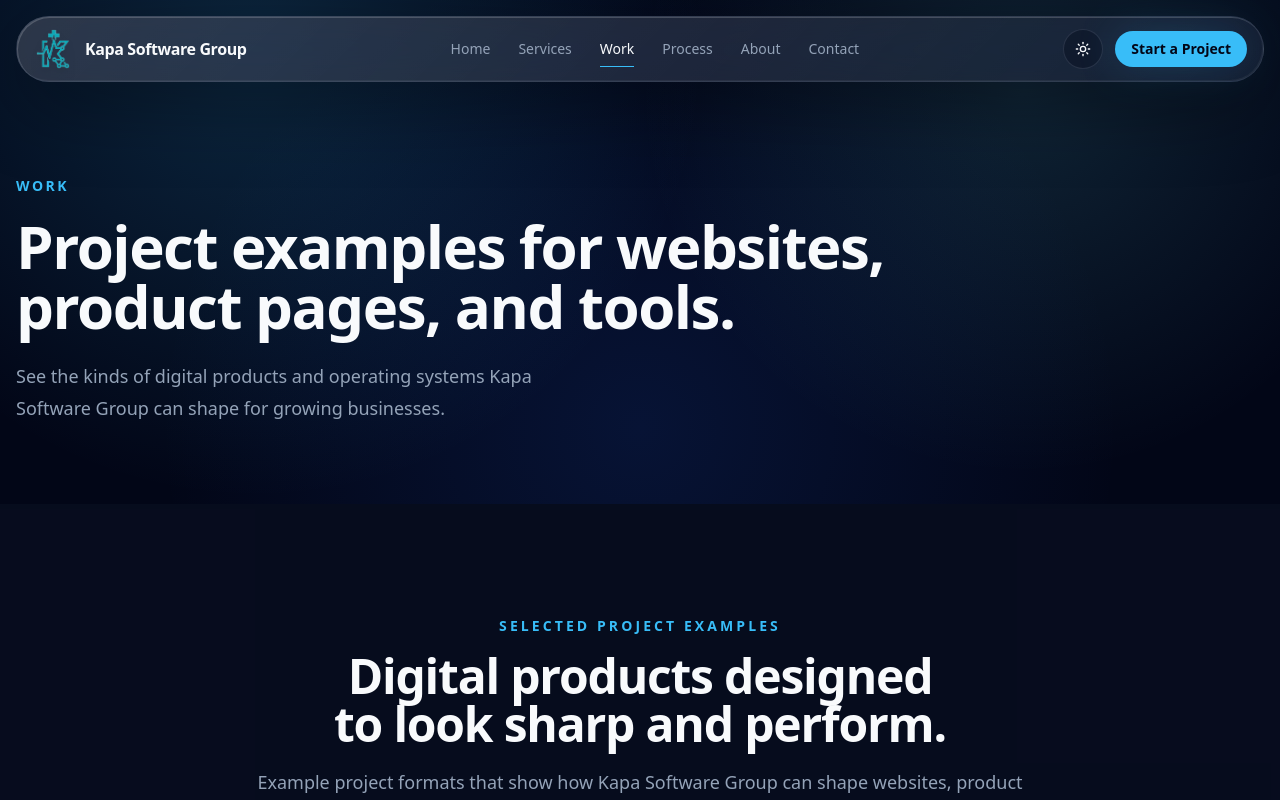
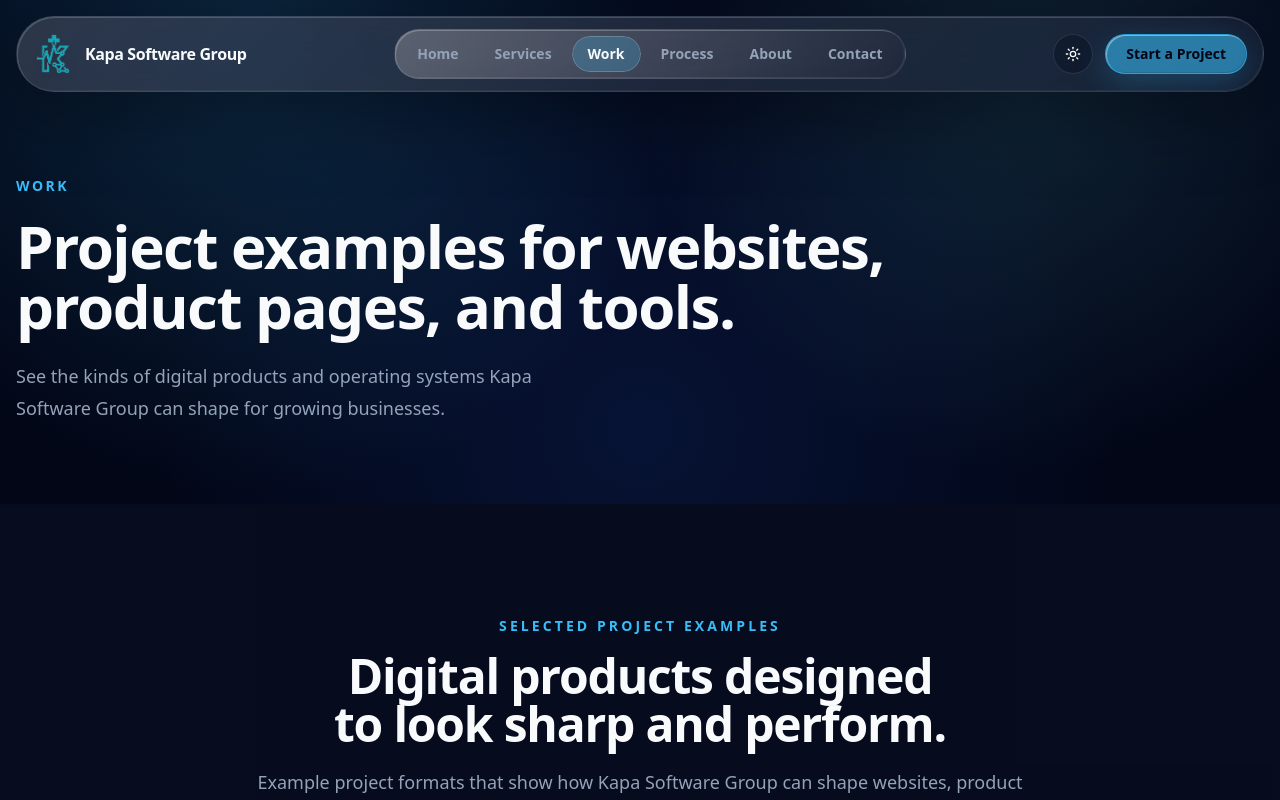
Before and after one commit to KAPA-Software-Group/official-company-site, a Next.js app: page /work in a window 1280 px wide. Shown: the top 800 px of the page. Built offline with nearby package versions, Linux system fonts and the light colour scheme.

Commit message:
Add animated navbar interactions

```diff
--- a/components/navbar.tsx
+++ b/components/navbar.tsx
@@ -2,13 +2,12 @@
 
 import Link from "next/link";
 import { Menu, X } from "lucide-react";
-import { AnimatePresence, motion, type Variants } from "framer-motion";
+import { AnimatePresence, motion, useReducedMotion, type Variants } from "framer-motion";
 import { useState } from "react";
 import { usePathname } from "next/navigation";
 
 import { BrandLogo } from "@/components/brand-logo";
 import { ThemeToggle } from "@/components/theme-toggle";
-import { buttonVariants } from "@/components/ui/button";
 import { cn } from "@/lib/utils";
 
 const navItems = [
@@ -71,61 +70,108 @@ const itemVariants: Variants = {
 export function Navbar() {
   const [open, setOpen] = useState(false);
   const pathname = usePathname();
+  const shouldReduceMotion = useReducedMotion();
 
   return (
     <header className="fixed inset-x-0 top-4 z-50 px-4">
-      <nav
-        className="liquid-glass-strong mx-auto flex max-w-7xl items-center justify-between rounded-full border px-4 py-3"
+      <motion.nav
+        className="liquid-glass-strong relative mx-auto flex max-w-7xl items-center justify-between overflow-hidden rounded-full border px-4 py-3"
         aria-label="Primary navigation"
+        initial={shouldReduceMotion ? false : { opacity: 0, y: -24, scale: 0.96, filter: "blur(12px)" }}
+        animate={shouldReduceMotion ? undefined : { opacity: 1, y: 0, scale: 1, filter: "blur(0px)" }}
+        transition={{ type: "spring", stiffness: 300, damping: 24, mass: 0.8 }}
       >
-        <Link href="/" className="flex items-center gap-3" aria-label="Kapa Software Group home">
+        <motion.span
+          aria-hidden="true"
+          className="pointer-events-none absolute inset-y-0 left-[-35%] w-1/3 skew-x-[-18deg] bg-gradient-to-r from-transparent via-cyan-200/25 to-transparent blur-sm"
+          initial={shouldReduceMotion ? false : { x: "0%", opacity: 0 }}
+          animate={shouldReduceMotion ? undefined : { x: "430%", opacity: [0, 1, 0] }}
+          transition={{ duration: 2.4, ease: "easeInOut", repeat: Infinity, repeatDelay: 3.5 }}
+        />
+        <motion.div whileHover={shouldReduceMotion ? undefined : { scale: 1.05, rotate: -2 }} whileTap={{ scale: 0.96 }}>
+          <Link href="/" className="relative z-10 flex items-center gap-3" aria-label="Kapa Software Group home">
           <BrandLogo priority />
           </Link>
+        </motion.div>
 
-        <div className="hidden items-center gap-7 lg:flex">
+        <motion.div
+          className="liquid-pill relative z-10 hidden items-center gap-1 rounded-full border px-1.5 py-1.5 lg:flex"
+          initial={shouldReduceMotion ? false : { opacity: 0, y: -8 }}
+          animate={shouldReduceMotion ? undefined : { opacity: 1, y: 0 }}
+          transition={{ delay: 0.15, duration: 0.35, ease: "easeOut" }}
+        >
           {navItems.map((item) => {
             const isActive = pathname === item.href;
 
             return (
+              <motion.div
+                key={item.label}
+                whileHover={shouldReduceMotion ? undefined : { y: -3, scale: 1.06 }}
+                whileTap={{ scale: 0.94 }}
+                transition={{ type: "spring", stiffness: 520, damping: 24 }}
+              >
                 <Link
-                key={item.label}
                   href={item.href}
                   className={cn(
-                  "group relative text-sm font-medium transition hover:text-foreground",
+                    "group relative block overflow-hidden rounded-full px-4 py-2 text-sm font-semibold transition hover:text-foreground",
                     isActive ? "text-foreground" : "text-muted",
                   )}
                 >
-                {item.label}
-                <span
-                  className={cn(
-                    "absolute -bottom-2 left-0 h-px w-full origin-left bg-primary transition-transform duration-300 group-hover:scale-x-100",
-                    isActive ? "scale-x-100" : "scale-x-0",
-                  )}
+                  <span className="absolute inset-x-3 bottom-1 h-px origin-left scale-x-0 bg-cyan-200/75 transition-transform duration-300 group-hover:scale-x-100" />
+                  <span className="absolute inset-y-0 left-[-65%] w-1/2 skew-x-[-18deg] bg-gradient-to-r from-transparent via-white/35 to-transparent opacity-0 blur-[1px] transition-all duration-500 group-hover:left-[120%] group-hover:opacity-100" />
+                  {isActive ? (
+                    <motion.span
+                      layoutId="nav-slider"
+                      className="absolute inset-0 rounded-full border border-white/20 bg-[rgb(var(--primary)/0.22)] shadow-[inset_1px_1px_0_rgb(255_255_255/0.28),inset_-1px_-1px_0_rgb(2_6_23/0.12),0_8px_32px_rgb(56_189_248/0.28)] backdrop-blur-xl"
+                      animate={shouldReduceMotion ? undefined : { boxShadow: ["0 8px 26px rgb(56 189 248 / 0.18)", "0 10px 40px rgb(103 232 249 / 0.38)", "0 8px 26px rgb(56 189 248 / 0.18)"] }}
+                      transition={{ layout: { type: "spring", stiffness: 520, damping: 28 }, boxShadow: { duration: 1.8, repeat: Infinity, ease: "easeInOut" } }}
                     />
+                  ) : null}
+                  <span className="relative z-10">{item.label}</span>
                 </Link>
+              </motion.div>
             );
           })}
+        </motion.div>
+
+        <div className="relative z-10 hidden items-center gap-3 lg:flex">
+          <ThemeToggle />
+          <motion.div whileHover={shouldReduceMotion ? undefined : { y: -3, scale: 1.05 }} whileTap={{ scale: 0.95 }}>
+            <Link
+              className="group relative inline-flex h-10 items-center justify-center overflow-hidden rounded-full border border-primary/55 bg-[rgb(var(--primary)/0.58)] px-5 text-sm font-bold text-slate-950 shadow-[inset_1px_1px_0_rgb(255_255_255/0.42),inset_-1px_-1px_0_rgb(2_6_23/0.12),0_10px_32px_rgb(56_189_248/0.24)] backdrop-blur-xl transition hover:bg-[rgb(var(--primary)/0.72)] hover:shadow-[inset_1px_1px_0_rgb(255_255_255/0.5),inset_-1px_-1px_0_rgb(2_6_23/0.14),0_16px_46px_rgb(56_189_248/0.42)] dark:text-slate-950"
+              href="/contact"
+            >
+              <span className="absolute inset-0 bg-gradient-to-b from-white/34 via-white/10 to-transparent" />
+              <span className="absolute inset-y-0 left-[-70%] w-1/2 skew-x-[-18deg] bg-gradient-to-r from-transparent via-white/55 to-transparent transition-all duration-500 group-hover:left-[125%]" />
+              <span className="relative z-10">Start a Project</span>
+            </Link>
+          </motion.div>
         </div>
 
-        <div className="hidden items-center gap-3 lg:flex">
+        <div className="relative z-10 flex items-center gap-2 lg:hidden">
           <ThemeToggle />
-          <Link className={cn(buttonVariants({ size: "sm" }))} href="/contact">
-            Start a Project
-          </Link>
-        </div>
-
-        <div className="flex items-center gap-2 lg:hidden">
-          <ThemeToggle />
-          <button
+          <motion.button
             aria-label="Toggle menu"
             aria-expanded={open}
             className="grid h-10 w-10 place-items-center rounded-full border bg-surface/70 text-foreground transition hover:border-primary/60 hover:bg-primary/10"
             onClick={() => setOpen((value) => !value)}
+            whileHover={shouldReduceMotion ? undefined : { scale: 1.08, rotate: 3 }}
+            whileTap={{ scale: 0.92 }}
+          >
+            <AnimatePresence mode="wait" initial={false}>
+              <motion.span
+                key={open ? "close" : "menu"}
+                initial={shouldReduceMotion ? false : { opacity: 0, rotate: -90, scale: 0.6 }}
+                animate={shouldReduceMotion ? undefined : { opacity: 1, rotate: 0, scale: 1 }}
+                exit={shouldReduceMotion ? undefined : { opacity: 0, rotate: 90, scale: 0.6 }}
+                transition={{ duration: 0.18, ease: "easeOut" }}
               >
                 {open ? <X className="h-5 w-5" /> : <Menu className="h-5 w-5" />}
-          </button>
+              </motion.span>
+            </AnimatePresence>
+          </motion.button>
         </div>
-      </nav>
+      </motion.nav>
 
       <AnimatePresence>
         {open ? (
@@ -139,7 +185,7 @@ export function Navbar() {
           >
             <motion.div
               aria-hidden="true"
-              className="absolute inset-x-4 top-0 h-px bg-gradient-to-r from-transparent via-primary/70 to-transparent"
+              className="absolute inset-x-4 top-0 h-px bg-gradient-to-r from-transparent via-primary/80 to-transparent"
               initial={{ scaleX: 0, opacity: 0 }}
               animate={{ scaleX: 1, opacity: 1 }}
               exit={{ scaleX: 0, opacity: 0 }}
@@ -147,7 +193,14 @@ export function Navbar() {
             />
             <motion.div
               aria-hidden="true"
-              className="absolute -right-10 -top-10 h-32 w-32 rounded-full bg-primary/20 blur-3xl"
+              className="absolute inset-y-0 left-[-40%] w-1/2 skew-x-[-18deg] bg-gradient-to-r from-transparent via-white/20 to-transparent"
+              initial={shouldReduceMotion ? false : { x: "0%", opacity: 0 }}
+              animate={shouldReduceMotion ? undefined : { x: "300%", opacity: [0, 1, 0] }}
+              transition={{ duration: 0.9, ease: "easeInOut", delay: 0.08 }}
+            />
+            <motion.div
+              aria-hidden="true"
+              className="absolute -right-10 -top-10 h-32 w-32 rounded-full bg-primary/25 blur-3xl"
               initial={{ opacity: 0, scale: 0.75 }}
               animate={{ opacity: 1, scale: 1 }}
               exit={{ opacity: 0, scale: 0.8 }}
@@ -158,7 +211,7 @@ export function Navbar() {
                 <motion.div
                   key={item.label}
                   variants={itemVariants}
-                  whileHover={{ x: 6 }}
+                  whileHover={shouldReduceMotion ? undefined : { x: 9, scale: 1.02 }}
                   whileTap={{ scale: 0.98 }}
                 >
                   <Link
@@ -181,15 +234,17 @@ export function Navbar() {
               ))}
               <motion.div
                 variants={itemVariants}
-                whileHover={{ y: -2 }}
+                whileHover={shouldReduceMotion ? undefined : { y: -3, scale: 1.02 }}
                 whileTap={{ scale: 0.98 }}
               >
                 <Link
-                  className={cn(buttonVariants({ className: "mt-2 w-full" }))}
+                  className="group relative mt-2 inline-flex h-11 w-full items-center justify-center overflow-hidden rounded-full border border-primary/55 bg-[rgb(var(--primary)/0.58)] px-5 text-sm font-bold text-slate-950 shadow-[inset_1px_1px_0_rgb(255_255_255/0.42),inset_-1px_-1px_0_rgb(2_6_23/0.12),0_10px_32px_rgb(56_189_248/0.24)] backdrop-blur-xl transition hover:bg-[rgb(var(--primary)/0.72)] dark:text-slate-950"
                   href="/contact"
                   onClick={() => setOpen(false)}
                 >
-                  Start a Project
+                  <span className="absolute inset-0 bg-gradient-to-b from-white/34 via-white/10 to-transparent" />
+                  <span className="absolute inset-y-0 left-[-70%] w-1/2 skew-x-[-18deg] bg-gradient-to-r from-transparent via-white/55 to-transparent transition-all duration-500 group-hover:left-[125%]" />
+                  <span className="relative z-10">Start a Project</span>
                 </Link>
               </motion.div>
             </div>
```
Lines whose indentation alone changed are shown as unchanged.
